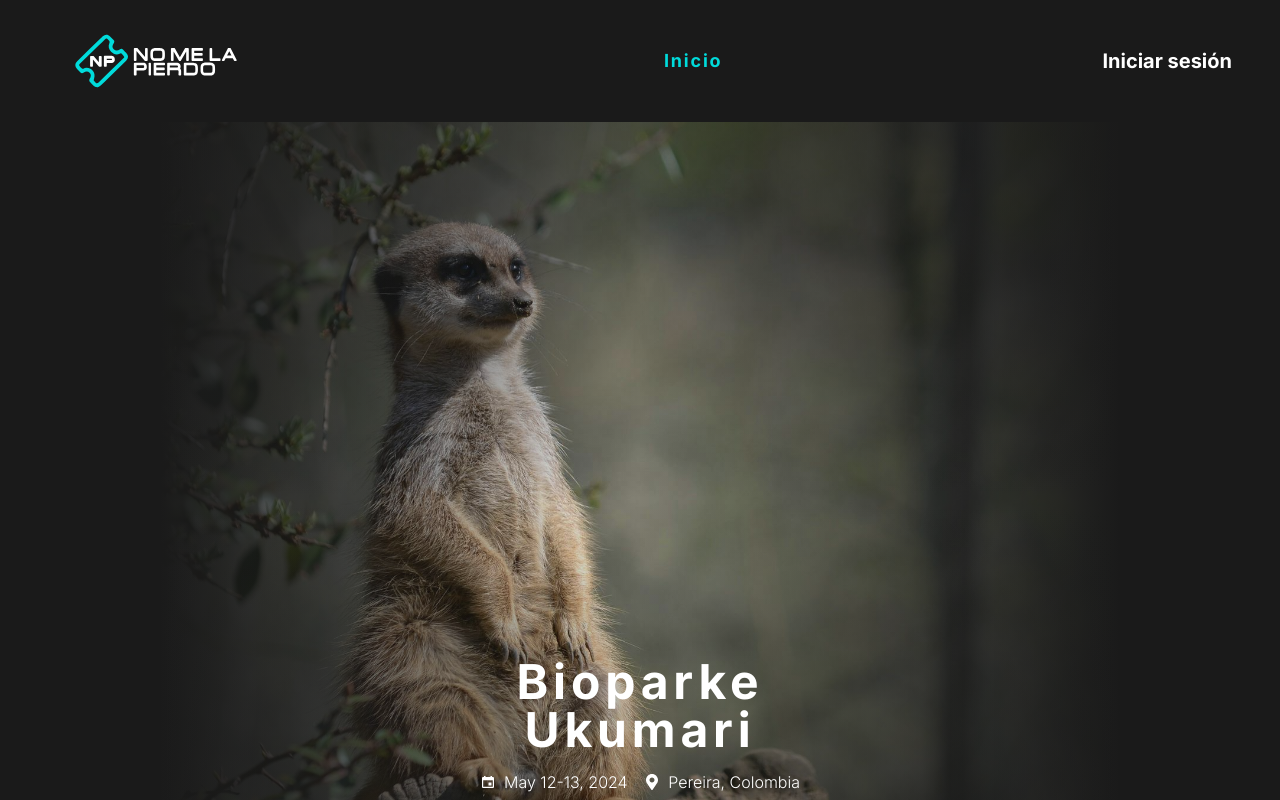
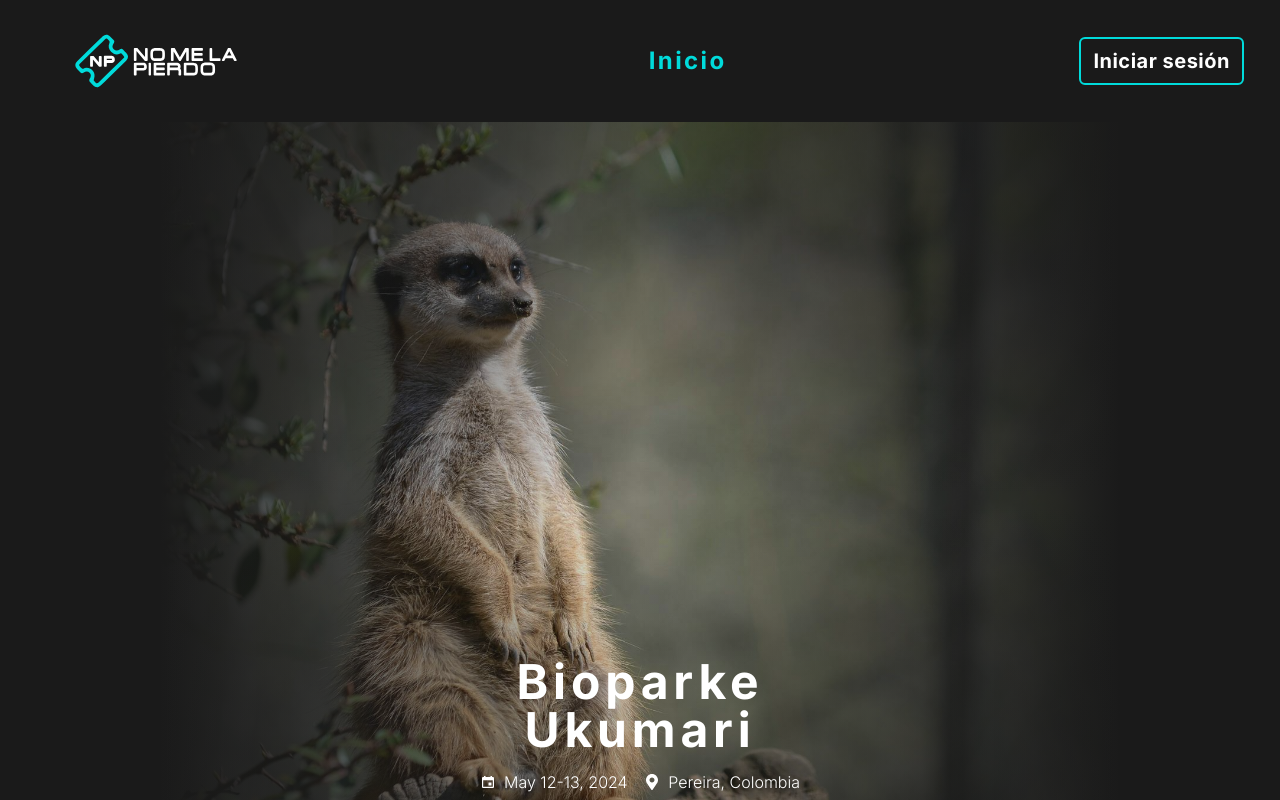
Before and after one commit to santiago-arkdia/no-me-la-pierdo-front, a Next.js app: page / in a window 1280 px wide. Shown: the top 800 px of the page. Built offline with nearby package versions, Linux system fonts and the light colour scheme; no server answers.

Commit message:
Fix: border btn, tama;o de texto

```diff
--- a/src/components/organisms/Header/Header.tsx
+++ b/src/components/organisms/Header/Header.tsx
@@ -54,7 +54,7 @@ export const Header = () => {
           <div className="flex-1"></div>
 
           {/* Primary nav */}
-          <div className="hidden md:flex items-center space-x-1 text-lg font-bold tracking-widest">
+          <div className="hidden md:flex items-center space-x-1 text-2xl font-bold tracking-widest">
             <a href="/" className="px-3 text-blue">
               Inicio
             </a>
@@ -103,7 +103,7 @@ export const Header = () => {
               <div>
                 <button
                   onClick={openModal}
-                  className="py-2 px-3 mr-5 rounded-md transition duration-300 hover:bg-blue"
+                  className="py-2 px-3 mr-5 rounded-md tracking-wide border-2 border-blue transition duration-300 hover:bg-blue"
                 >
                   Iniciar sesión
                 </button>
```
